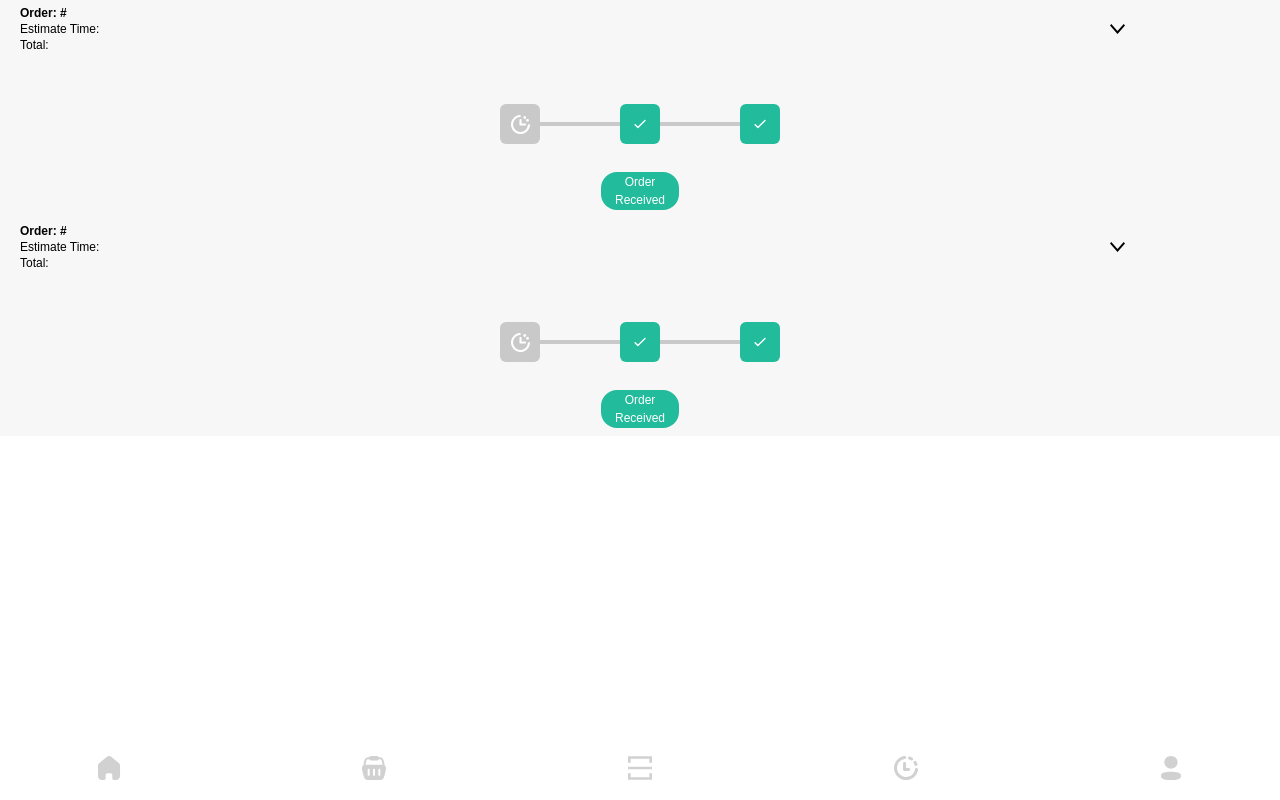
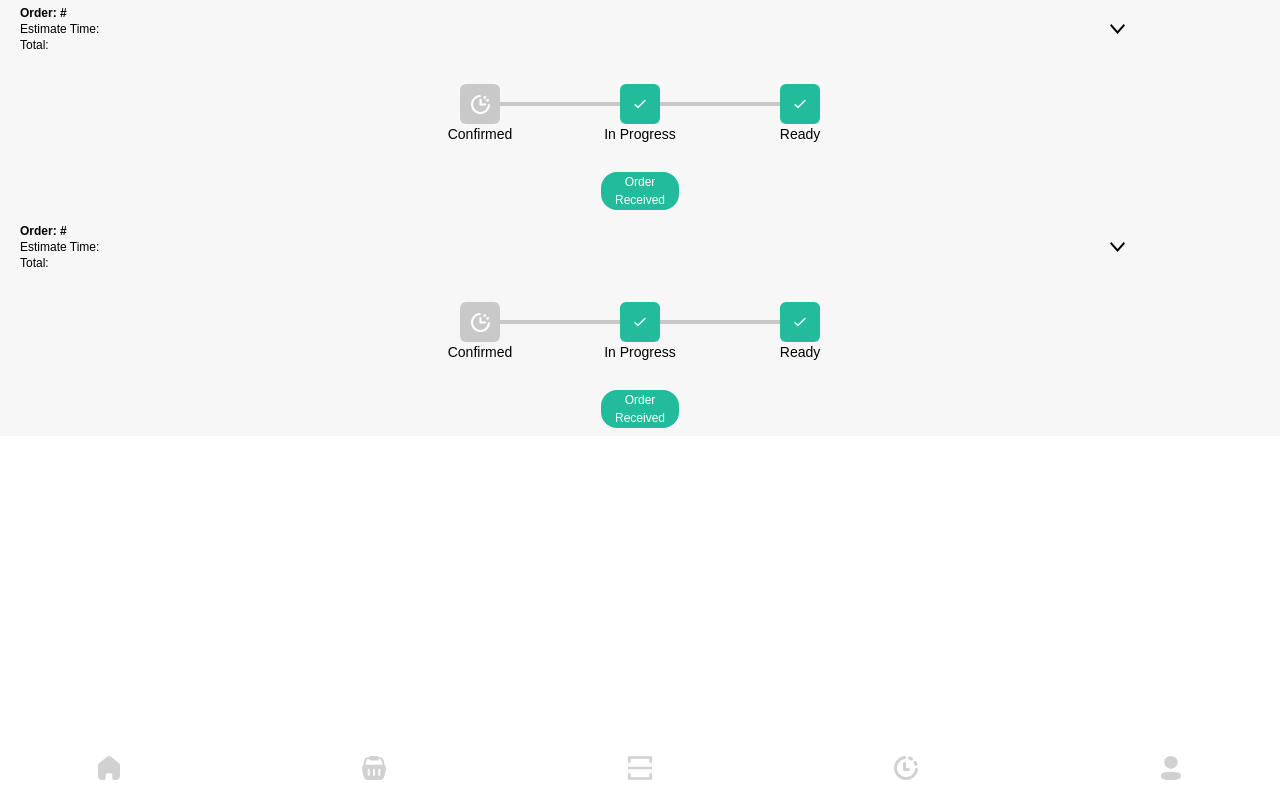
Before and after one commit to s3885000/mealmaster-QR-base, a React (Create React App) app in the folder app/frontend/: page /boxes in a window 1280 px wide. Built offline with nearby package versions, Linux system fonts and the light colour scheme.

Commit message:
Fixed stuff
Fixed progress bar +  Started profile

```diff
--- a/app/frontend/src/App.js
+++ b/app/frontend/src/App.js
@@ -24,6 +24,7 @@ const App = () => {
           <Route path="/menu-overview" element={<MenuOverview />} />
           <Route path="/cart" element={<Cart />} />
           <Route path="/popups" element={<Popups />} />
+          <Route path="/profile" element={<Profile />} />
         </Routes>
       </div>
       {!noNavBarScreens.includes(location.pathname) && <Navigation />}
--- a/app/frontend/src/components/progress/Progress.jsx
+++ b/app/frontend/src/components/progress/Progress.jsx
@@ -4,11 +4,11 @@ import { CheckIcon, InProgressIcon } from '../../asset/icons/box/index.js';
 const steps = ['Confirmed', 'In Progress', 'Ready'];
 
 const Step = ({ currentStep, stepIndex }) => (
-  <div className="step flex flex-col items-center mx-10">
+  <div className="step flex flex-col items-center mx-10 text-center w-20">
     <div className={`step w-10 h-10 rounded-md ${currentStep = stepIndex ? 'bg-primary' : 'bg-gray'} flex items-center justify-center`}>
       {currentStep = stepIndex ? <CheckIcon className='text-white' /> : <InProgressIcon className='text-white' />}
     </div>
-    {/* <p className="text-sm text-center overflow-hidden truncate whitespace-nowrap">{steps[stepIndex]}</p> */}
+    <p className="text-sm text-center whitespace-nowrap w-20">{steps[stepIndex]}</p>
   </div>
 )
 
@@ -17,9 +17,9 @@ const Progress = ({ currentStep }) => (
     {steps.map((step, index) => (
       <Step currentStep={currentStep} stepIndex={index} key={step} />
     ))}
-    <div className='flex flex-row absolute'>
-      <div className='bg-gray w-20 h-1 hover:bg-primary mr-5 inset-0'/>
-      <div className='bg-gray w-20 h-1 hover:bg-primary ml-5'/>
+    <div className='flex flex-row absolute mb-5'>
+      <div className='bg-gray w-[7.5rem] h-1 hover:bg-primary mr-5'/>
+      <div className='bg-gray w-[7.5rem] h-1 hover:bg-primary ml-5'/>
     </div>
   </div>
 );
--- a/app/frontend/src/screens/profile/Profile.jsx
+++ b/app/frontend/src/screens/profile/Profile.jsx
@@ -1,9 +1,12 @@
 import React from 'react'
 import './profile.css'
+import { Header } from '../../components';
 
 const Profile = () => {
   return (
-    <div>Profile</div>
+    <div>
+      <Header/>
+    </div>
   )
 }
 
```
